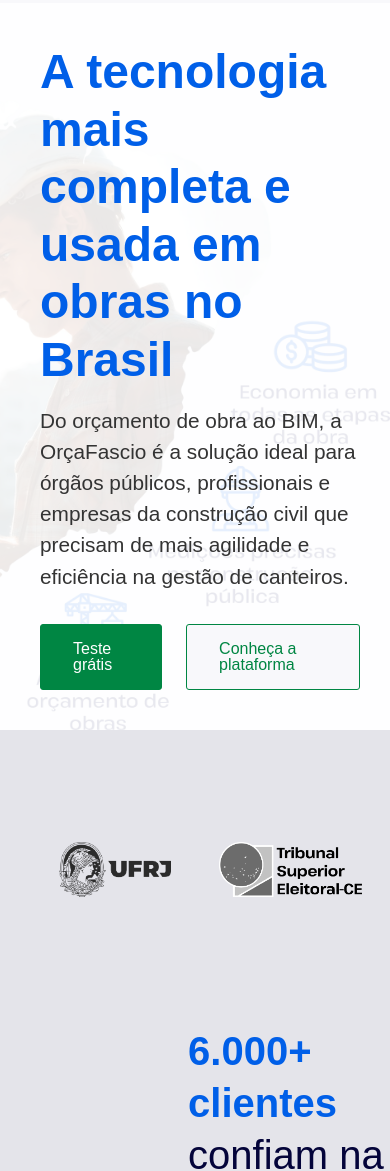
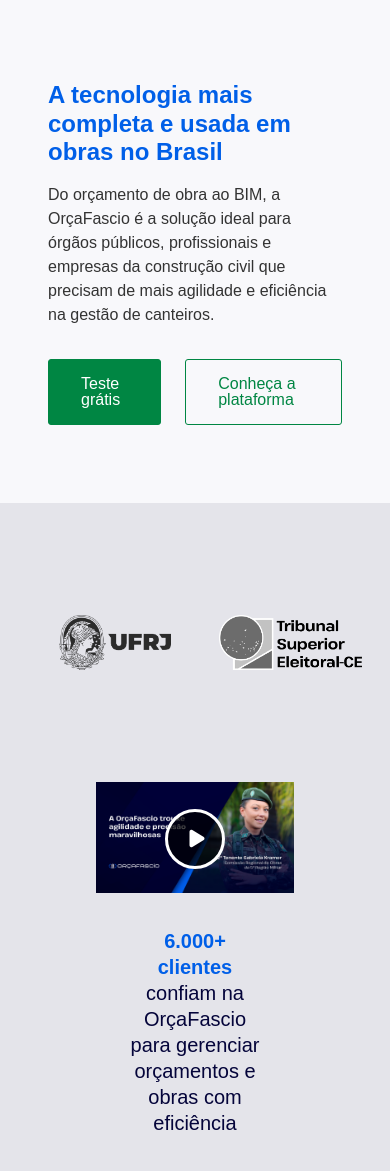
Before and after one commit to leeo-pereira/orcafascio-remake, a plain HTML site: page index.html in a window 390 px wide. Shown: the part 159-1330 px from the top of the page. Drawn offline with Linux system fonts and the light colour scheme; a web font is replaced by a local one.

Commit message:
refactor hero section styles for responsiveness and layout improvements

```diff
--- a/style.css
+++ b/style.css
@@ -171,20 +171,25 @@ nav {
 
 #hero {
     background-image: url(img/Hero.avif);
-    background-size: cover;
+    background-size: 30rem;
     background-position: right;
     background-repeat: no-repeat;
 
     display: grid;
     grid-template-columns: minmax(400px, 50%) 1fr;
     min-height: 500px;
+    max-width: 1300px;
+    padding: 4rem 3rem;
+    margin: 0 auto;
+
+    @media screen and (max-width: 1000px) {
+        background-image: none;
+        grid-template-columns: auto;
+    }
 }
 
 #hero-content {
     grid-column: 1 / 2;
-    background-color: rgba(255, 255, 255, 0.9);
-    padding: 40px;
-
     display: flex;
     flex-direction: column;
     gap: 1rem;
@@ -198,13 +203,13 @@ nav {
 }
 
 #hero p {
-    font-size: 1.3rem;
+    font-size: clamp(1rem, 1.25vw, 1.25rem);
     line-height: 1.5;
     padding-bottom: 1rem;
 }
 
 h1 {
-    font-size: 3rem;
+    font-size: clamp(1.5rem, 3vw, 3rem);
     font-weight: 700;
     color: var(--color-primary);
     line-height: 1.2;
@@ -218,11 +223,15 @@ h1 {
 }
 
 #social-proof h2 {
-    font-size: 2.5rem;
+    font-size: clamp(1.25rem, 3vw, 2.5rem);
     line-height: 1.3;
     color: var(--color-primary-dark);
     font-weight: 300;
     padding-left: 3rem;
+
+    @media screen and (max-width: 900px) {
+        padding: 2rem
+    }
 }
 
 .destaque {
@@ -243,11 +252,19 @@ h1 {
 }
 
 #testimonial-section {
-    display: flex;
+    display: grid;
+    grid-template-columns: minmax(400px, 50%) 1fr;
+    min-height: 500px;
+    max-width: 1300px;
+    padding: 4rem 3rem;
+    margin: 0 auto;
     align-items: center;
-    padding: 3rem;
-    margin: 2rem auto;
-    width: 70%;
+
+    @media screen and (max-width: 900px) {
+        grid-template-columns: auto;
+        justify-content: center;
+        text-align: center;
+    }
 }
 
 /* DEPOIMENTO */
```
